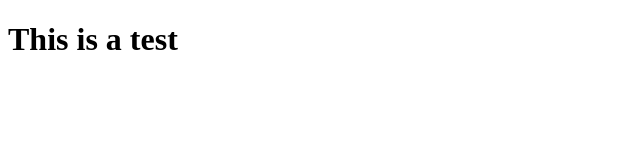
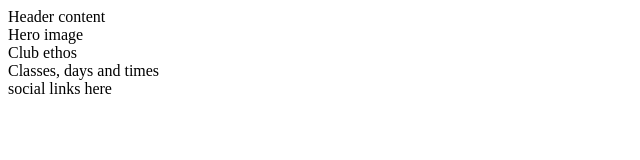
Before and after one commit to aarono335/five-star-fitness, a plain HTML site: page index.html in a window 1280 px wide. Shown: the whole page, without its empty margins (0-640 px from the left). Drawn offline with Linux system fonts and the light colour scheme; files that its build step writes are made by us from their sources.

Commit message:
Add main structure to home page

```diff
--- a/index.html
+++ b/index.html
@@ -11,6 +11,21 @@
     <title>Five Star Fitness</title>
 </head>
 <body>
-    <h1>This is a test </h1>
+    <header>
+        Header content
+    </header>
+    <section>
+        Hero image
+    </section>
+    <section>
+        Club ethos
+    </section>
+    <section>
+        Classes, days and times
+    </section>
+    <footer>
+        social links here
+    </footer>
+
 </body>
 </html>
```
